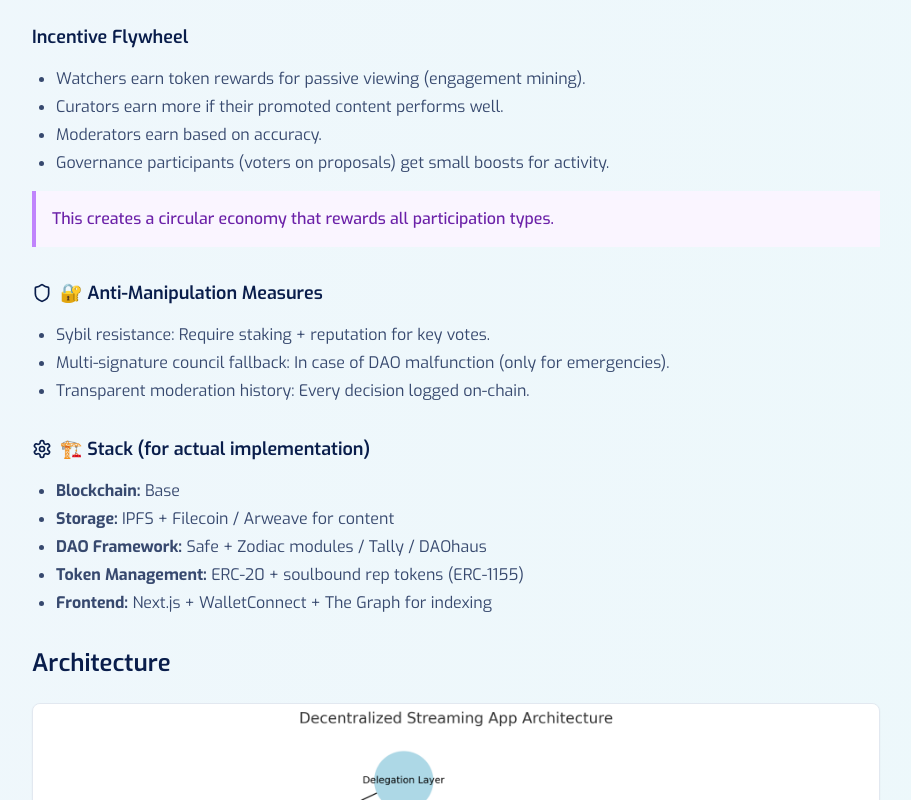
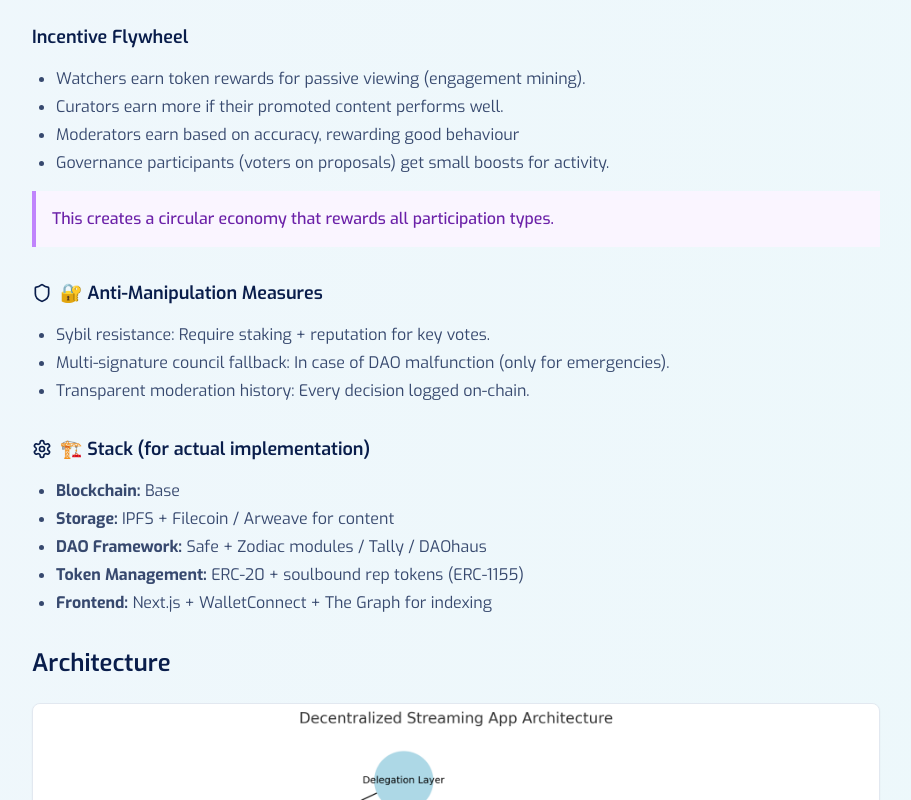
Before and after one commit to maldoteth/dehubdocs, a React (Vite) app: page /docs/dapps in a window 1280 px wide. Shown: the part 11200-12000 px from the top of the page, without its empty margins (312-1223 px from the left). Built offline with nearby package versions, Linux system fonts and the light colour scheme.

Commit message:
Visual edit in Lovable
Edited UI in Lovable

```diff
--- a/src/pages/docs/Dapp.tsx
+++ b/src/pages/docs/Dapp.tsx
@@ -571,7 +571,7 @@ const Dapp = () => {
               <ul className="list-disc pl-6 space-y-1 text-royal-blue/80 font-exo mb-4">
                 <li>Watchers earn token rewards for passive viewing (engagement mining).</li>
                 <li>Curators earn more if their promoted content performs well.</li>
-                <li>Moderators earn based on accuracy.</li>
+                <li>Moderators earn based on accuracy, rewarding good behaviour</li>
                 <li>Governance participants (voters on proposals) get small boosts for activity.</li>
               </ul>
               <div className="bg-purple-50 border-l-4 border-purple-400 p-4 mb-6">
```
